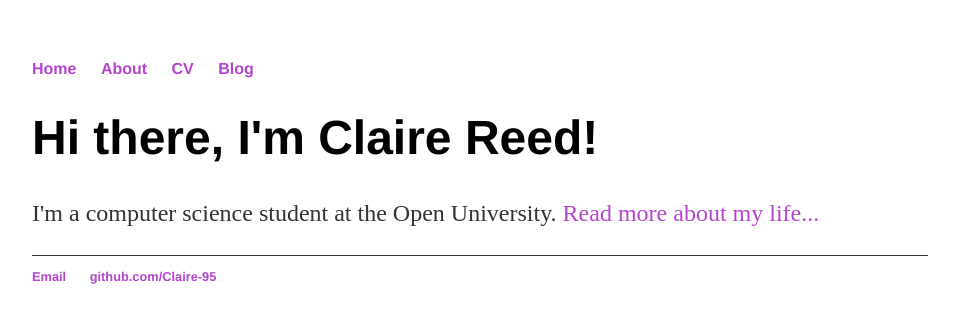
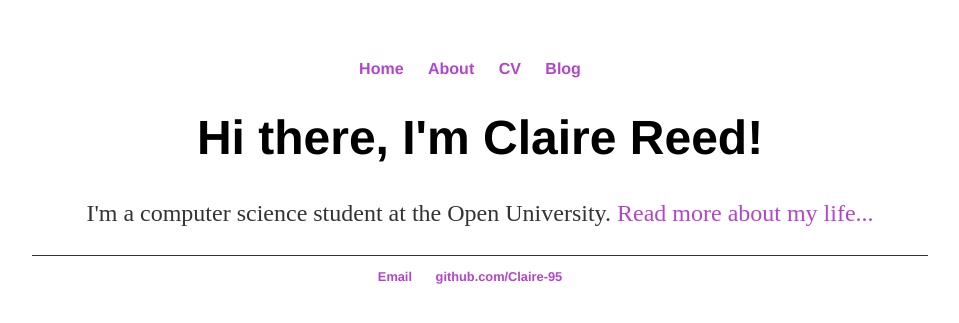
Before and after one commit to Claire-95/Claire-site, a Jekyll site: the page built from index.html, in a window 1280 px wide. Shown: the top 323 px of the page, without its empty margins (160-1119 px from the left). Built offline with Jekyll 4.4.1, drawn with Linux system fonts in a browser that asks for light colours.

Commit message:
Update main.css

```diff
--- a/css/main.css
+++ b/css/main.css
@@ -1,7 +1,7 @@
 body {
     margin: 60px auto;
     width: 70%;
-    text-align: centre;
+    text-align: center;
 }
 nav ul, footer ul {
     font-family:'Helvetica', 'Arial', 'Sans-Serif';
```
